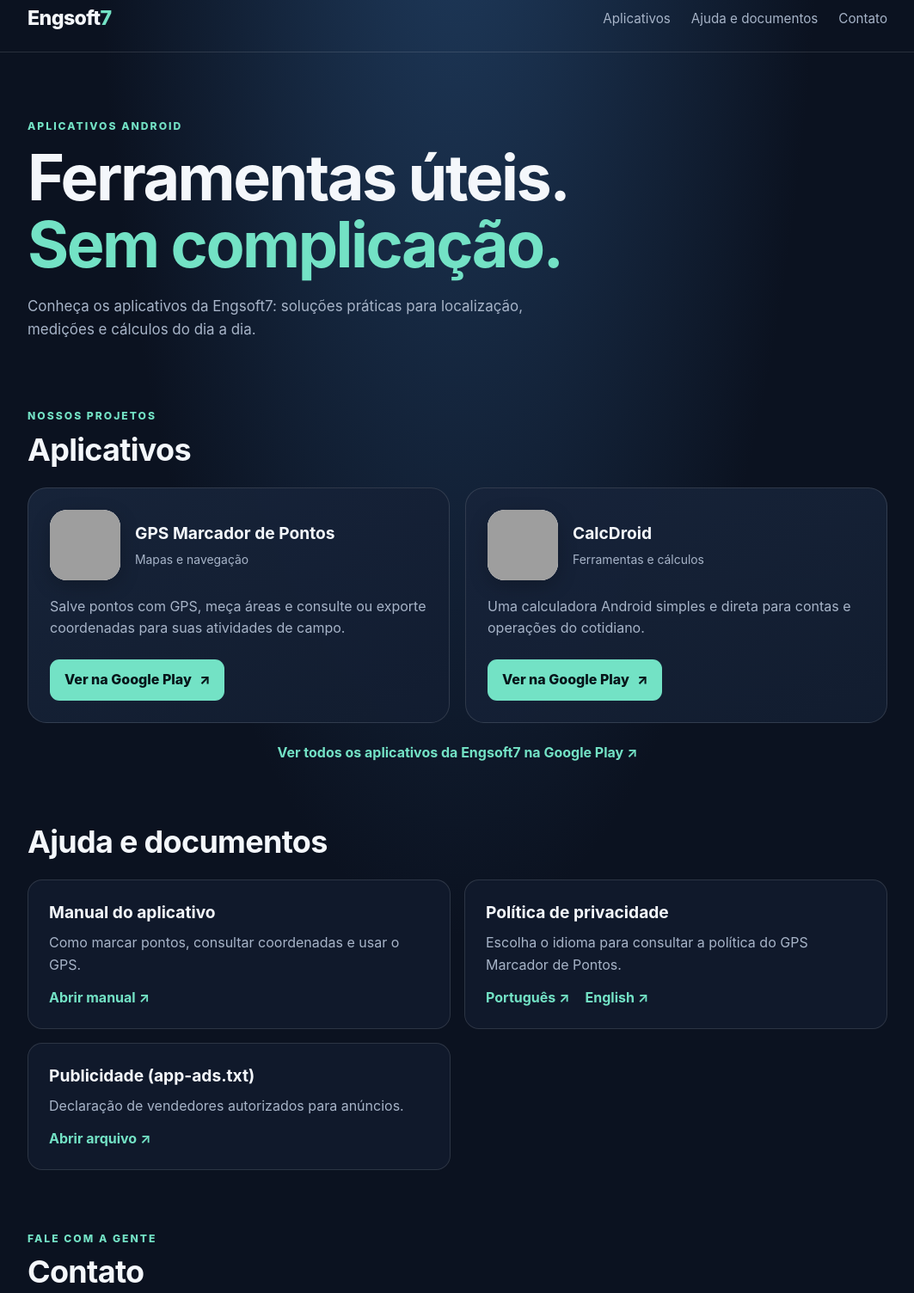
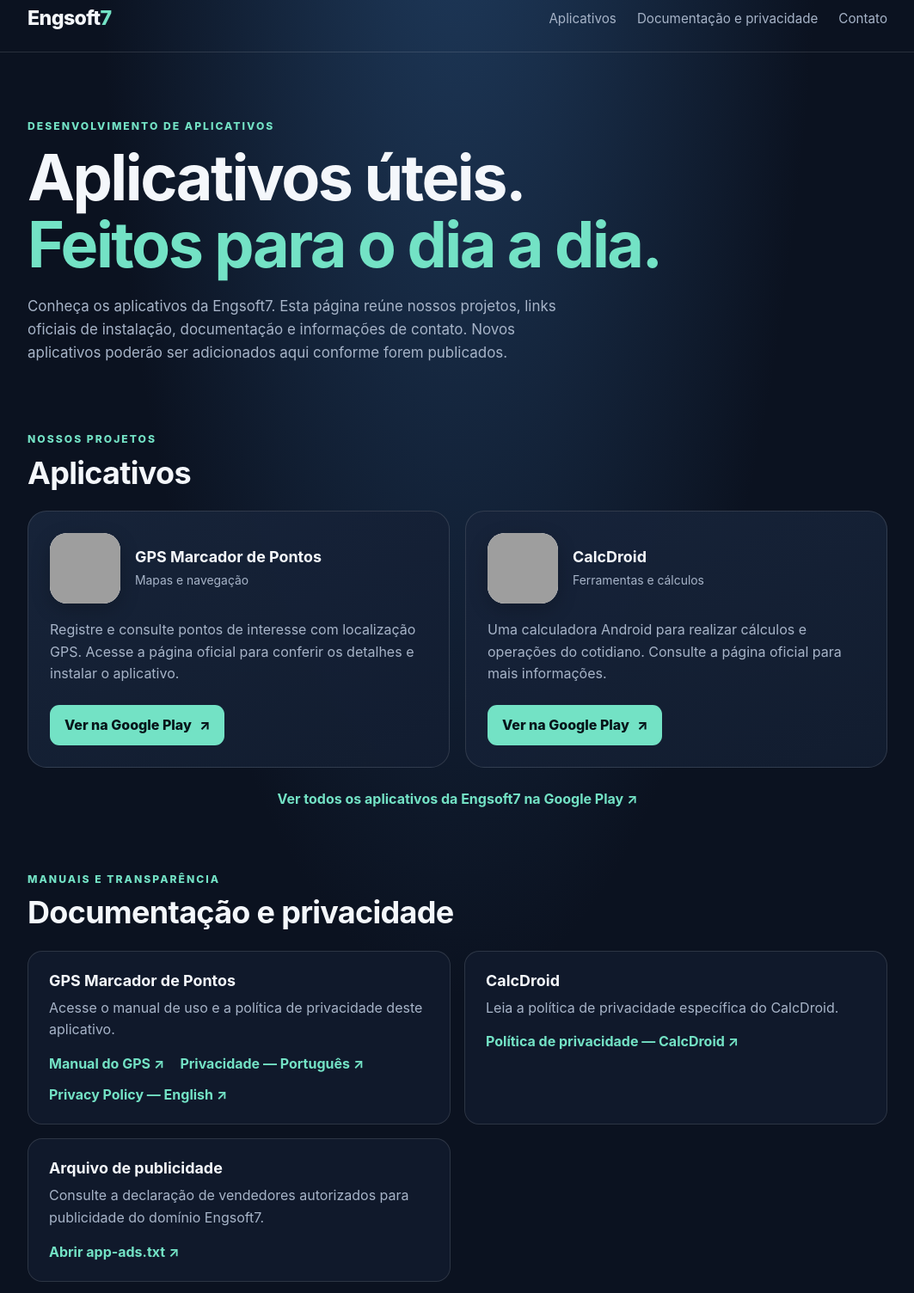
Before and after one commit to engsoft7/engsoft7.github.io, a plain HTML site: page index.html in a window 1280 px wide. Shown: the part 16-1520 px from the top of the page at 86% size, without its empty margins (108-1171 px from the left). Drawn offline with Linux system fonts and the light colour scheme; grey boxes are pictures that could not be loaded.

Commit message:
Update index.html

```diff
--- a/index.html
+++ b/index.html
@@ -1,11 +1,13 @@
+
 <!doctype html>
 <html lang="pt-BR">
 <head>
   <meta charset="utf-8">
   <meta name="viewport" content="width=device-width, initial-scale=1">
   <meta name="theme-color" content="#0b1220">
-  <meta name="description" content="Conheça os aplicativos Android da Engsoft7: GPS Marcador de Pontos e CalcDroid.">
+  <meta name="description" content="Conheça os aplicativos Android da Engsoft7, acesse suas páginas na Google Play, documentação e políticas de privacidade.">
   <title>Engsoft7 — Aplicativos Android</title>
+
   <style>
     :root {
       color-scheme: dark;
@@ -18,8 +20,10 @@
       --border: rgba(255,255,255,.12);
       --radius: 22px;
     }
+
     * { box-sizing: border-box; }
     html { scroll-behavior: smooth; }
+
     body {
       margin: 0;
       font-family: Inter, system-ui, -apple-system, BlinkMacSystemFont, "Segoe UI", Arial, sans-serif;
@@ -27,87 +31,281 @@
       background: radial-gradient(ellipse at 50% -15%, #203d60 0, transparent 47%), var(--bg);
       line-height: 1.6;
     }
+
     a { color: inherit; }
-    .container { width: min(1000px, calc(100% - 40px)); margin-inline: auto; }
+    a:focus-visible {
+      outline: 3px solid var(--accent);
+      outline-offset: 4px;
+    }
+
+    .container {
+      width: min(1000px, calc(100% - 40px));
+      margin-inline: auto;
+    }
+
     header { border-bottom: 1px solid var(--border); }
+
     nav {
-      min-height: 76px; display: flex; align-items: center;
-      justify-content: space-between; gap: 24px;
+      min-height: 76px;
+      display: flex;
+      align-items: center;
+      justify-content: space-between;
+      gap: 24px;
     }
-    .brand { text-decoration: none; font-size: 1.45rem; font-weight: 850; letter-spacing: -.6px; }
-    .brand span { color: var(--accent); }
-    .nav-links { display: flex; align-items: center; gap: 24px; }
-    .nav-links a { color: var(--muted); font-size: .95rem; text-decoration: none; }
-    .nav-links a:hover, .plain-link:hover { color: var(--accent); }
-    .hero { padding: 76px 0 42px; max-width: 760px; }
+
+    .brand {
+      text-decoration: none;
+      font-size: 1.45rem;
+      font-weight: 850;
+      letter-spacing: -.6px;
+    }
+
+    .brand span, h1 span { color: var(--accent); }
+
+    .nav-links {
+      display: flex;
+      align-items: center;
+      flex-wrap: wrap;
+      gap: 24px;
+    }
+
+    .nav-links a {
+      color: var(--muted);
+      font-size: .95rem;
+      text-decoration: none;
+    }
+
+    .nav-links a:hover,
+    .plain-link:hover { color: var(--accent); }
+
+    .hero {
+      padding: 76px 0 42px;
+      max-width: 760px;
+    }
+
     .eyebrow {
-      margin-bottom: 12px; color: var(--accent); font-size: .76rem;
-      letter-spacing: 2px; font-weight: 800; text-transform: uppercase;
+      margin-bottom: 12px;
+      color: var(--accent);
+      font-size: .76rem;
+      letter-spacing: 2px;
+      font-weight: 800;
+      text-transform: uppercase;
     }
-    h1 { margin: 0; font-size: clamp(2.6rem, 7vw, 4.6rem); line-height: 1.05; letter-spacing: -2.5px; }
-    h1 span { color: var(--accent); }
-    h2 { margin: 0; font-size: clamp(1.7rem, 4vw, 2.25rem); line-height: 1.2; letter-spacing: -.7px; }
-    h3 { margin: 0; font-size: 1.2rem; }
-    .hero-copy, .section-copy { color: var(--muted); font-size: 1.06rem; }
-    .hero-copy { max-width: 630px; margin: 20px 0 0; }
+
+    h1 {
+      margin: 0;
+      font-size: clamp(2.6rem, 7vw, 4.6rem);
+      line-height: 1.05;
+      letter-spacing: -2.5px;
+    }
+
+    h2 {
+      margin: 0;
+      font-size: clamp(1.7rem, 4vw, 2.25rem);
+      line-height: 1.2;
+      letter-spacing: -.7px;
+    }
+
+    h3 {
+      margin: 0;
+      font-size: 1.12rem;
+      line-height: 1.3;
+    }
+
+    .hero-copy, .section-copy {
+      color: var(--muted);
+      font-size: 1.06rem;
+    }
+
+    .hero-copy {
+      max-width: 650px;
+      margin: 20px 0 0;
+    }
+
     section { padding: 35px 0; }
+
     .section-heading { margin-bottom: 22px; }
     .section-heading .eyebrow { margin-bottom: 8px; }
-    .apps { display: grid; grid-template-columns: repeat(2, minmax(0, 1fr)); gap: 18px; }
+
+    .apps {
+      display: grid;
+      grid-template-columns: repeat(2, minmax(0, 1fr));
+      gap: 18px;
+    }
+
     .app-card {
-      min-width: 0; padding: 25px; display: flex; flex-direction: column;
+      min-width: 0;
+      padding: 25px;
+      display: flex;
+      flex-direction: column;
       background: linear-gradient(155deg, rgba(23,36,58,.98), rgba(18,29,48,.98));
-      border: 1px solid var(--border); border-radius: var(--radius);
+      border: 1px solid var(--border);
+      border-radius: var(--radius);
     }
-    .app-top { display: flex; align-items: center; gap: 17px; margin-bottom: 18px; }
+
+    .app-top {
+      display: flex;
+      align-items: center;
+      gap: 17px;
+      margin-bottom: 18px;
+    }
+
     .app-icon {
-      display: block; width: 82px; height: 82px; flex: 0 0 82px;
-      border-radius: 20px; object-fit: cover; background: #fff;
+      display: block;
+      width: 82px;
+      height: 82px;
+      flex: 0 0 82px;
+      border-radius: 20px;
+      object-fit: cover;
+      background: #fff;
       box-shadow: 0 7px 22px rgba(0,0,0,.22);
     }
-    .app-type { margin-top: 4px; color: var(--muted); font-size: .87rem; }
-    .app-description { flex: 1; margin: 0 0 23px; color: var(--muted); }
+
+    .app-type {
+      margin-top: 5px;
+      color: var(--muted);
+      font-size: .87rem;
+    }
+
+    .app-description {
+      flex: 1;
+      margin: 0 0 23px;
+      color: var(--muted);
+    }
+
     .button {
-      min-height: 46px; display: inline-flex; align-items: center; justify-content: center;
-      align-self: flex-start; gap: 9px; padding: 11px 17px; border-radius: 11px;
-      background: var(--accent); color: #07151a; font-weight: 800;
-      text-decoration: none; transition: transform .18s, filter .18s;
+      min-height: 46px;
+      display: inline-flex;
+      align-items: center;
+      justify-content: center;
+      align-self: flex-start;
+      gap: 9px;
+      padding: 11px 17px;
+      border-radius: 11px;
+      background: var(--accent);
+      color: #07151a;
+      font-weight: 800;
+      text-decoration: none;
+      transition: transform .18s, filter .18s;
     }
-    .button:hover { transform: translateY(-2px); filter: brightness(1.04); }
-    .all-apps { padding-top: 22px; text-align: center; }
-    .plain-link { color: var(--accent); font-weight: 750; text-decoration: none; }
-    .resource-grid { display: grid; grid-template-columns: repeat(2, minmax(0, 1fr)); gap: 16px; }
+
+    .button:hover {
+      transform: translateY(-2px);
+      filter: brightness(1.04);
+    }
+
+    .all-apps {
+      padding-top: 24px;
+      text-align: center;
+    }
+
+    .plain-link {
+      color: var(--accent);
+      font-weight: 750;
+      text-decoration: none;
+    }
+
+    .resource-grid {
+      display: grid;
+      grid-template-columns: repeat(2, minmax(0, 1fr));
+      gap: 16px;
+    }
+
     .resource {
-      padding: 22px 24px; border: 1px solid var(--border); border-radius: 17px;
+      padding: 22px 24px;
+      border: 1px solid var(--border);
+      border-radius: 17px;
       background: rgba(18,29,48,.72);
+      min-width: 0;
     }
-    .resource p { color: var(--muted); margin: 7px 0 13px; }
-    .resource-links { display: flex; flex-wrap: wrap; gap: 18px; }
-    footer { margin-top: 34px; padding: 24px 0; border-top: 1px solid var(--border); color: var(--muted); font-size: .88rem; }
-    footer .container { display: flex; justify-content: space-between; flex-wrap: wrap; gap: 10px 20px; }
+
+    .resource p {
+      color: var(--muted);
+      margin: 8px 0 14px;
+    }
+
+    .resource-links {
+      display: flex;
+      flex-wrap: wrap;
+      gap: 12px 18px;
+    }
+
+    .resource-links a { line-height: 1.5; }
+
+    .contact-card {
+      display: flex;
+      flex-wrap: wrap;
+      align-items: center;
+      justify-content: space-between;
+      gap: 12px 24px;
+    }
+
+    .contact-card p {
+      color: var(--muted);
+      margin: 7px 0 0;
+    }
+
+    .email { overflow-wrap: anywhere; }
+
+    footer {
+      margin-top: 34px;
+      padding: 24px 0;
+      border-top: 1px solid var(--border);
+      color: var(--muted);
+      font-size: .88rem;
+    }
+
+    footer .container {
+      display: flex;
+      justify-content: space-between;
+      flex-wrap: wrap;
+      gap: 10px 20px;
+    }
+
     @media (max-width: 700px) {
       .container { width: min(100% - 30px, 520px); }
-      nav { min-height: auto; padding: 19px 0; align-items: flex-start; flex-direction: column; gap: 12px; }
-      .nav-links { gap: 19px; }
+
+      nav {
+        min-height: auto;
+        padding: 19px 0;
+        align-items: flex-start;
+        flex-direction: column;
+        gap: 12px;
+      }
+
+      .nav-links { gap: 12px 19px; }
       .hero { padding-top: 55px; }
       h1 { letter-spacing: -1.5px; }
+
       .apps, .resource-grid { grid-template-columns: 1fr; }
       .app-card { padding: 21px; }
+
+      .app-icon {
+        width: 72px;
+        height: 72px;
+        flex-basis: 72px;
+        border-radius: 17px;
+      }
     }
+
     @media (prefers-reduced-motion: reduce) {
       html { scroll-behavior: auto; }
       *, *::before, *::after { transition: none !important; }
     }
   </style>
 </head>
+
 <body>
   <header>
     <div class="container">
       <nav aria-label="Navegação principal">
-        <a class="brand" href="#inicio">Engsoft<span>7</span></a>
+        <a class="brand" href="#inicio" aria-label="Engsoft7 — início">
+          Engsoft<span>7</span>
+        </a>
+
         <div class="nav-links">
           <a href="#aplicativos">Aplicativos</a>
-          <a href="#recursos">Ajuda e documentos</a>
+          <a href="#recursos">Documentação e privacidade</a>
           <a href="#contato">Contato</a>
         </div>
       </nav>
@@ -116,9 +314,19 @@
 
   <main class="container" id="inicio">
     <section class="hero">
-      <div class="eyebrow">Aplicativos Android</div>
-      <h1>Ferramentas úteis.<br><span>Sem complicação.</span></h1>
-      <p class="hero-copy">Conheça os aplicativos da Engsoft7: soluções práticas para localização, medições e cálculos do dia a dia.</p>
+      <div class="eyebrow">Desenvolvimento de aplicativos</div>
+
+      <h1>
+        Aplicativos úteis.<br>
+        <span>Feitos para o dia a dia.</span>
+      </h1>
+
+      <p class="hero-copy">
+        Conheça os aplicativos da Engsoft7. Esta página reúne nossos
+        projetos, links oficiais de instalação, documentação e informações
+        de contato. Novos aplicativos poderão ser adicionados aqui conforme
+        forem publicados.
+      </p>
     </section>
 
     <section id="aplicativos">
@@ -134,14 +342,30 @@
               class="app-icon"
               src="https://play-lh.googleusercontent.com/qO1USVo0wTGJQ9RInTWMHsgYUUS9ppMi2erogGcOTWiSc8UPbzhldvx9RghufN8lXbH8OuHUQ0dHl8IopVLsnQ%3Dw240-h480"
               alt="Ícone oficial do GPS Marcador de Pontos"
-              width="82" height="82" loading="eager" decoding="async">
+              width="82"
+              height="82"
+              loading="eager"
+              decoding="async">
+
             <div>
               <h3>GPS Marcador de Pontos</h3>
               <div class="app-type">Mapas e navegação</div>
             </div>
           </div>
-          <p class="app-description">Salve pontos com GPS, meça áreas e consulte ou exporte coordenadas para suas atividades de campo.</p>
-          <a class="button" href="https://play.google.com/store/apps/details?id=com.engsoft7.gpspontos&amp;hl=pt" target="_blank" rel="noopener noreferrer">Ver na Google Play <span aria-hidden="true">↗</span></a>
+
+          <p class="app-description">
+            Registre e consulte pontos de interesse com localização GPS.
+            Acesse a página oficial para conferir os detalhes e instalar
+            o aplicativo.
+          </p>
+
+          <a
+            class="button"
+            href="https://play.google.com/store/apps/details?id=com.engsoft7.gpspontos&amp;hl=pt"
+            target="_blank"
+            rel="noopener noreferrer">
+            Ver na Google Play <span aria-hidden="true">↗</span>
+          </a>
         </article>
 
         <article class="app-card">
@@ -150,56 +374,144 @@
               class="app-icon"
               src="https://play-lh.googleusercontent.com/R3giEwBGJwn6SCLZuz7hid-ITQptEuclQsyiRsUE_aM85MrOuTGQ2TAZsU7rZ-Pwe6s4y9o_jEVk71FsBzngaA%3Dw240-h480"
               alt="Ícone oficial do CalcDroid"
-              width="82" height="82" loading="lazy" decoding="async">
+              width="82"
+              height="82"
+              loading="lazy"
+              decoding="async">
+
             <div>
               <h3>CalcDroid</h3>
               <div class="app-type">Ferramentas e cálculos</div>
             </div>
           </div>
-          <p class="app-description">Uma calculadora Android simples e direta para contas e operações do cotidiano.</p>
-          <a class="button" href="https://play.google.com/store/apps/details?id=io.github.engsoft7.calcdroid" target="_blank" rel="noopener noreferrer">Ver na Google Play <span aria-hidden="true">↗</span></a>
+
+          <p class="app-description">
+            Uma calculadora Android para realizar cálculos e operações
+            do cotidiano. Consulte a página oficial para mais informações.
+          </p>
+
+          <a
+            class="button"
+            href="https://play.google.com/store/apps/details?id=io.github.engsoft7.calcdroid"
+            target="_blank"
+            rel="noopener noreferrer">
+            Ver na Google Play <span aria-hidden="true">↗</span>
+          </a>
         </article>
       </div>
 
       <div class="all-apps">
-        <a class="plain-link" href="https://play.google.com/store/apps/developer?id=Engsoft7&amp;hl=pt" target="_blank" rel="noopener noreferrer">Ver todos os aplicativos da Engsoft7 na Google Play ↗</a>
+        <a
+          class="plain-link"
+          href="https://play.google.com/store/apps/developer?id=Engsoft7&amp;hl=pt"
+          target="_blank"
+          rel="noopener noreferrer">
+          Ver todos os aplicativos da Engsoft7 na Google Play ↗
+        </a>
       </div>
     </section>
 
     <section id="recursos">
       <div class="section-heading">
-        <h2>Ajuda e documentos</h2>
+        <div class="eyebrow">Manuais e transparência</div>
+        <h2>Documentação e privacidade</h2>
       </div>
+
       <div class="resource-grid">
         <article class="resource">
-          <h3>Manual do aplicativo</h3>
-          <p>Como marcar pontos, consultar coordenadas e usar o GPS.</p>
-          <a class="plain-link" href="https://engsoft7.github.io/GPS-marcador-de-pontos/" target="_blank" rel="noopener noreferrer">Abrir manual ↗</a>
-        </article>
-        <article class="resource">
-          <h3>Política de privacidade</h3>
-          <p>Escolha o idioma para consultar a política do GPS Marcador de Pontos.</p>
+          <h3>GPS Marcador de Pontos</h3>
+
+          <p>
+            Acesse o manual de uso e a política de privacidade
+            deste aplicativo.
+          </p>
+
           <div class="resource-links">
-            <a class="plain-link" href="https://engsoft7.github.io/GPS-marcador-de-pontos/privacidade.html" target="_blank" rel="noopener noreferrer">Português ↗</a>
-            <a class="plain-link" href="https://engsoft7.github.io/GPS-marcador-de-pontos/privacy.html" target="_blank" rel="noopener noreferrer">English ↗</a>
+            <a
+              class="plain-link"
+              href="https://engsoft7.github.io/GPS-marcador-de-pontos/"
+              target="_blank"
+              rel="noopener noreferrer">
+              Manual do GPS ↗
+            </a>
+
+            <a
+              class="plain-link"
+              href="https://engsoft7.github.io/GPS-marcador-de-pontos/privacidade.html"
+              target="_blank"
+              rel="noopener noreferrer">
+              Privacidade — Português ↗
+            </a>
+
+            <a
+              class="plain-link"
+              href="https://engsoft7.github.io/GPS-marcador-de-pontos/privacy.html"
+              target="_blank"
+              rel="noopener noreferrer">
+              Privacy Policy — English ↗
+            </a>
           </div>
         </article>
+
         <article class="resource">
-          <h3>Publicidade (app-ads.txt)</h3>
-          <p>Declaração de vendedores autorizados para anúncios.</p>
-          <a class="plain-link" href="https://engsoft7.github.io/app-ads.txt" target="_blank" rel="noopener noreferrer">Abrir arquivo ↗</a>
+          <h3>CalcDroid</h3>
+
+          <p>
+            Leia a política de privacidade específica do CalcDroid.
+          </p>
+
+          <div class="resource-links">
+            <a
+              class="plain-link"
+              href="https://engsoft7.github.io/CalcDroid/privacy-policy.html"
+              target="_blank"
+              rel="noopener noreferrer">
+              Política de privacidade — CalcDroid ↗
+            </a>
+          </div>
+        </article>
+
+        <article class="resource">
+          <h3>Arquivo de publicidade</h3>
+
+          <p>
+            Consulte a declaração de vendedores autorizados para
+            publicidade do domínio Engsoft7.
+          </p>
+
+          <div class="resource-links">
+            <a
+              class="plain-link"
+              href="https://engsoft7.github.io/app-ads.txt"
+              target="_blank"
+              rel="noopener noreferrer">
+              Abrir app-ads.txt ↗
+            </a>
+          </div>
         </article>
       </div>
     </section>
 
     <section id="contato">
       <div class="section-heading">
-        <div class="eyebrow">Fale com a gente</div>
+        <div class="eyebrow">Dúvidas e parcerias</div>
         <h2>Contato</h2>
       </div>
-      <article class="resource">
-        <p>Dúvidas, sugestões ou propostas de parceria? Entre em contato por e-mail.</p>
-        <a class="plain-link" href="mailto:maycon.engineer@gmail.com">maycon.engineer@gmail.com ↗</a>
+
+      <article class="resource contact-card">
+        <div>
+          <h3>Fale com a Engsoft7</h3>
+          <p>
+            Para dúvidas, sugestões ou propostas relacionadas
+            aos aplicativos, envie um e-mail.
+          </p>
+        </div>
+
+        <a
+          class="plain-link email"
+          href="mailto:maycon.engineer@gmail.com">
+          maycon.engineer@gmail.com ↗
+        </a>
       </article>
     </section>
   </main>
```
